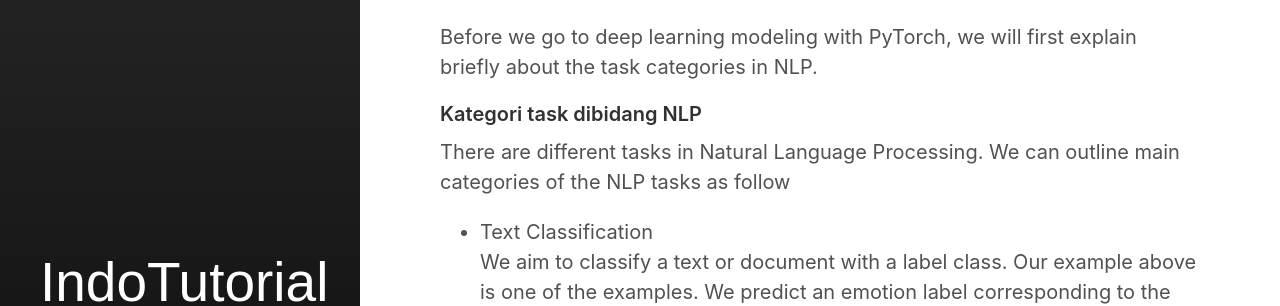
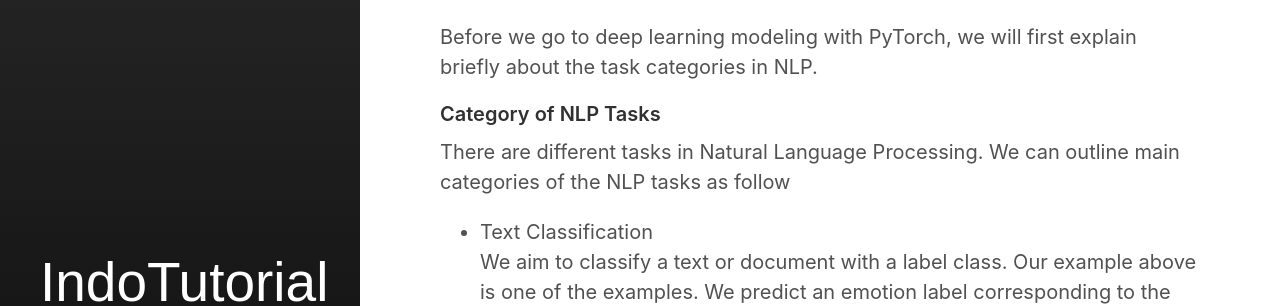
Before and after one commit to indobenchmark/tutorials, a Jekyll site: the page built from _posts/2020-10-18-basic-pytorch-en.md, in a window 1280 px wide and 900 px high, scrolled down 2015 px. Shown: the part 158-464 px from the top of the window. Built offline with Jekyll 4.4.1, drawn with Linux system fonts in a browser that asks for light colours.

Commit message:
update post

```diff
--- a/_posts/2020-10-18-basic-pytorch-en.md
+++ b/_posts/2020-10-18-basic-pytorch-en.md
@@ -82,7 +82,7 @@ By checking the lexical terms, we can easily fool our model to classify the `sec
 Before we go to deep learning modeling with PyTorch, we will first explain briefly about the task categories in NLP.
 
 <div id="tasks"></div>
-#### Kategori task dibidang NLP
+#### Category of NLP Tasks
 There are different tasks in Natural Language Processing. We can outline main categories of the NLP tasks as follow
 - Text Classification <br/>
     We aim to classify a text or document with a label class. Our example above is one of the examples. We predict an emotion label corresponding to the text.
```
